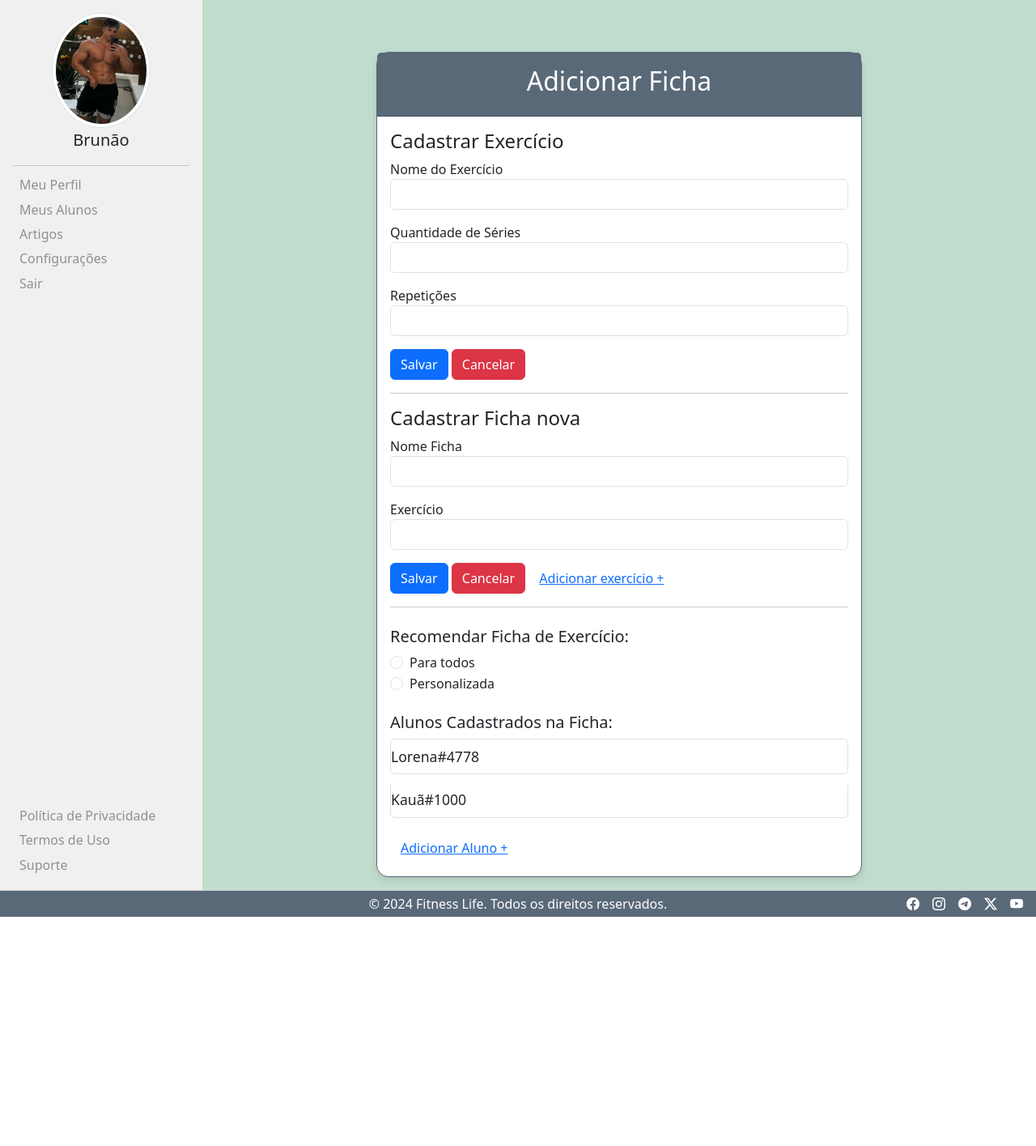
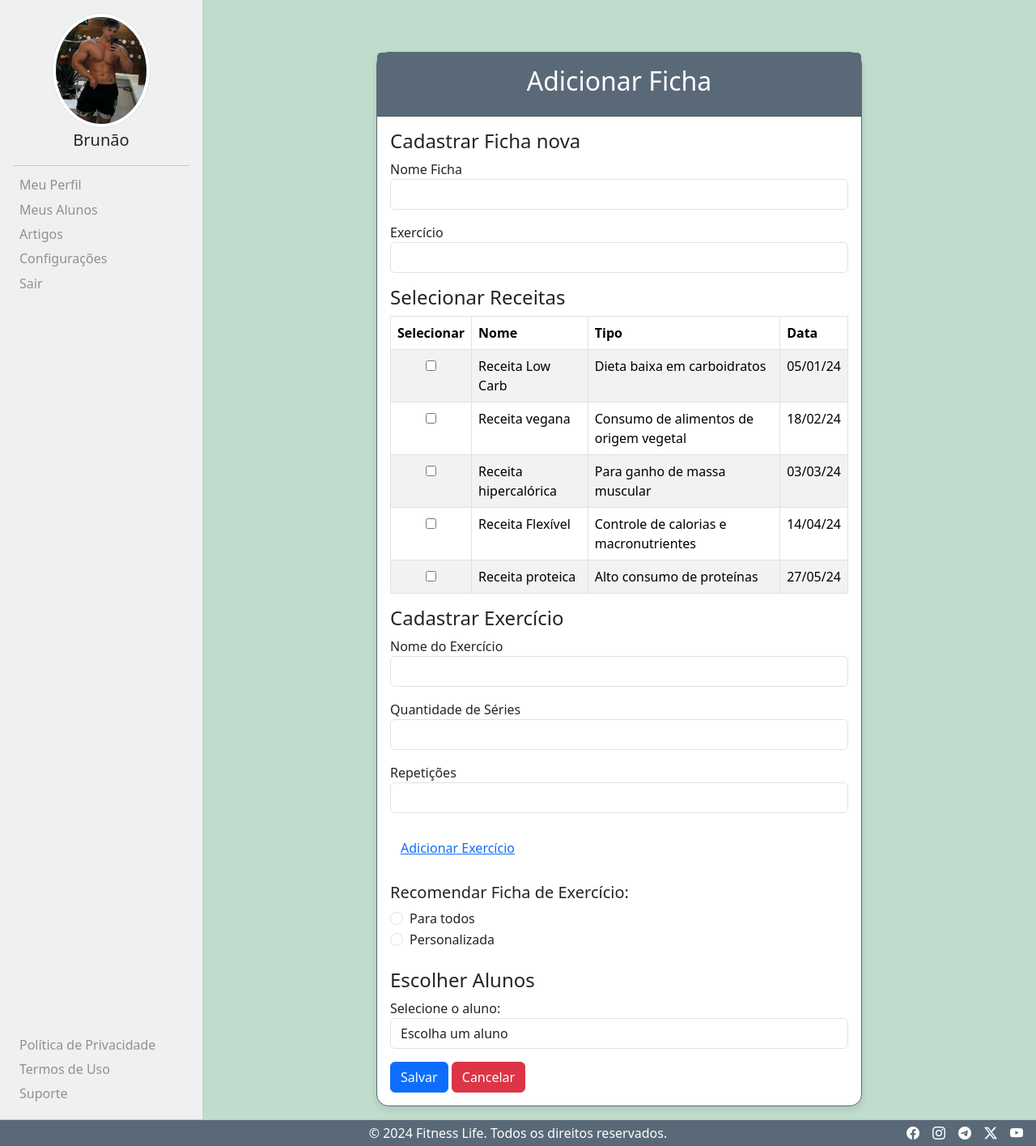
Before and after one commit to lorennapedrosa/fitnesslife_final, a FastAPI app: page /personal/adicionar_ficha in a window 1280 px wide. Shown: the part 155-1570 px from the top of the page at 81% size. Before the commit the page ends 1287 px from the top, so only its background shows below. Run offline with FastAPI, Linux system fonts and the light colour scheme; some libraries are stand-ins or nearby versions.

Commit message:
Adição e alteração de página

```diff
--- a/templates/pages/personal/adicionar_ficha_personal.html
+++ b/templates/pages/personal/adicionar_ficha_personal.html
@@ -7,8 +7,78 @@
             <h2>Adicionar Ficha</h2>
         </div>
         <div class="card-body">
-            <!-- Formulário para cadastrar exercício -->
+
+            <!-- Formulário para cadastrar ficha -->
             <form method="post" action="/salvar_ficha">
+                <h4>Cadastrar Ficha nova</h4>
+                <div class="form-group mb-3">
+                    <label for="nomeFicha">Nome Ficha</label>
+                    <input type="text" class="form-control" id="nomeFicha" name="nome_ficha" required>
+                </div>
+                <div class="form-group mb-3">
+                    <label for="exercicioFicha">Exercício</label>
+                    <input type="text" class="form-control" id="exercicioFicha" name="exercicio_ficha" required>
+                </div>
+            </form>
+
+                        <h4>Selecionar Receitas</h4>
+            <div class="table-responsive">
+                <table class="table table-bordered table-striped">
+                    <thead>
+                        <tr>
+                            <th>Selecionar</th>
+                            <th>Nome</th>
+                            <th>Tipo</th>
+                            <th>Data</th>
+                        </tr>
+                    </thead>
+                    <tbody>
+                        <tr>
+                            <td style="width: 5%; text-align: center;">
+                                <input type="checkbox" />
+                            </td>
+                            <td>Receita Low Carb</td>
+                            <td>Dieta baixa em carboidratos</td>
+                            <td>05/01/24</td>
+                        </tr>
+                        <tr>
+                            <td style="width: 5%; text-align: center;">
+                                <input type="checkbox" />
+                            </td>
+                            <td>Receita vegana</td>
+                            <td>Consumo de alimentos de origem vegetal</td>
+                            <td>18/02/24</td>
+                        </tr>
+                        <tr>
+                            <td style="width: 5%; text-align: center;">
+                                <input type="checkbox" />
+                            </td>
+                            <td>Receita hipercalórica</td>
+                            <td>Para ganho de massa muscular</td>
+                            <td>03/03/24</td>
+                        </tr>
+                        <tr>
+                            <td style="width: 5%; text-align: center;">
+                                <input type="checkbox" />
+                            </td>
+                            <td>Receita Flexível</td>
+                            <td>Controle de calorias e macronutrientes</td>
+                            <td>14/04/24</td>
+                        </tr>
+                        <tr>
+                            <td style="width: 5%; text-align: center;">
+                                <input type="checkbox" />
+                            </td>
+                            <td>Receita proteica</td>
+                            <td>Alto consumo de proteínas</td>
+                            <td>27/05/24</td>
+                        </tr>
+                    </tbody>
+                </table>
+            </div>
+
+             <!-- Formulário para cadastrar exercício -->
+             <form method="post" action="/salvar_ficha">
                 <h4>Cadastrar Exercício</h4>
                 <div class="form-group mb-3">
                     <label for="nomeExercicio">Nome do Exercício</label>
@@ -22,29 +92,8 @@
                     <label for="repeticoesExercicio">Repetições</label>
                     <input type="number" class="form-control" id="repeticoesExercicio" name="repeticoes_exercicio" required>
                 </div>
-                <button type="submit" class="btn btn-primary">Salvar</button>
-                <a href="/cancelar" class="btn btn-danger">Cancelar</a>
+                <a href="/adicionar_exercicio" class="btn btn-link mt-2">Adicionar Exercício</a>
             </form>
-
-            <hr>
-
-            <!-- Formulário para cadastrar ficha -->
-            <form method="post" action="/salvar_ficha">
-                <h4>Cadastrar Ficha nova</h4>
-                <div class="form-group mb-3">
-                    <label for="nomeFicha">Nome Ficha</label>
-                    <input type="text" class="form-control" id="nomeFicha" name="nome_ficha" required>
-                </div>
-                <div class="form-group mb-3">
-                    <label for="exercicioFicha">Exercício</label>
-                    <input type="text" class="form-control" id="exercicioFicha" name="exercicio_ficha" required>
-                </div>
-                <button type="submit" class="btn btn-primary">Salvar</button>
-                <a href="/cancelar" class="btn btn-danger">Cancelar</a>
-                <a href="/adicionar_exercicio" class="btn btn-link">Adicionar exercício +</a>
-            </form>
-
-            <hr>
 
             <!-- Recomendação da ficha -->
             <div class="mt-4">
@@ -59,14 +108,19 @@
                 </div>
             </div>
 
-            <!-- Alunos cadastrados -->
-            <div class="mt-4">
-                <h5>Alunos Cadastrados na Ficha:</h5>
-                <ul class="list-group">
-                    <li class="list-group-item">Lorena#4778</li>
-                    <li class="list-group-item">Kauã#1000</li>
-                </ul>
-                <a href="/adicionar_aluno" class="btn btn-link mt-2">Adicionar Aluno +</a>
+            <div class="form-group mt-4">
+                <h4>Escolher Alunos</h4>
+                <label for="student-name">Selecione o aluno:</label>
+                <select id="student-name" class="form-control" style="width: 100%; margin-bottom: 10px;">
+                    <option value="">Escolha um aluno</option>
+                    <option value="1">Aluno 1</option>
+                    <option value="2">Aluno 2</option>
+                    <option value="3">Aluno 3</option>
+                </select>
+            </div>
+            <div class="form-buttons mt-3">
+                <button type="submit" class="btn btn-primary">Salvar</button>
+                <button type="button" class="btn btn-danger">Cancelar</button>
             </div>
         </div>
     </div>
--- a/templates/pages/personal/exercicios_postados_personal.html
+++ b/templates/pages/personal/exercicios_postados_personal.html
@@ -7,6 +7,7 @@
         <table class="table table-bordered table-striped">
             <thead>
                 <tr>
+                    <th>Selecionar</th>
                     <th>Nome</th>
                     <th>Tipo</th>
                     <th>Data</th>
```
Also changed, not shown: templates/pages/nutricionista/dietas_nutricionista.html (+60 -23 lines), static/img/usuario.png (added).
